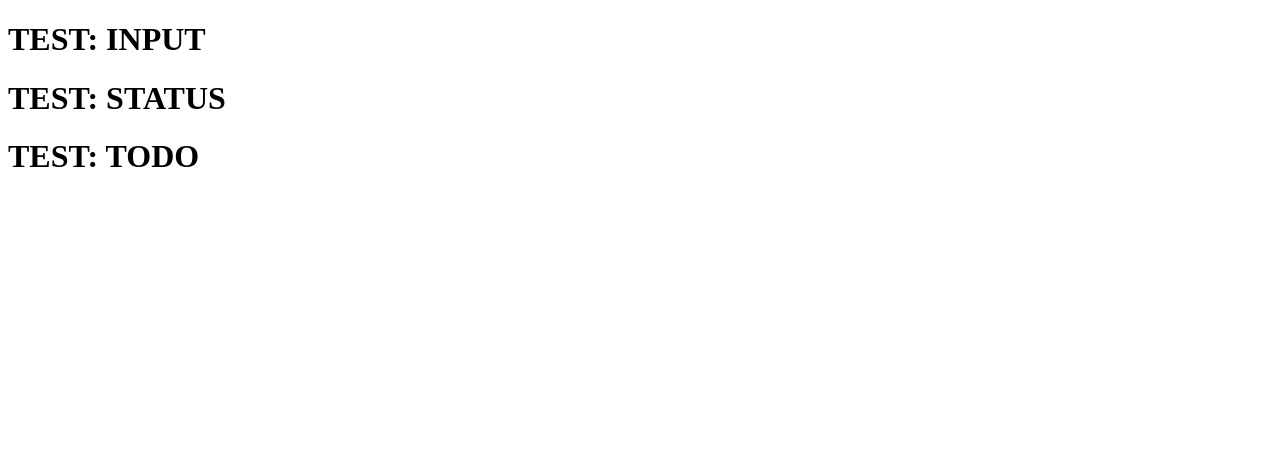
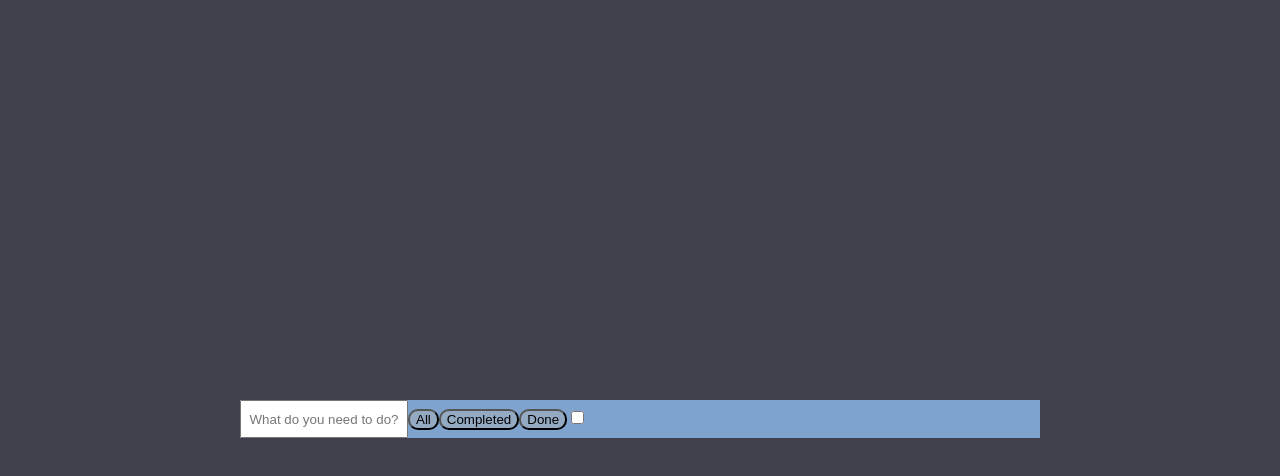
Before and after one commit to carljduff/todo-app, a React (Create React App) app: page / in a window 1280 px wide. Shown: the top 476 px of the page. Built offline with nearby package versions, Linux system fonts and the light colour scheme.

Commit message:
created input component

```diff
--- a/src/App.css
+++ b/src/App.css
@@ -0,0 +1,20 @@
+body {
+    background-color: #403F4C;
+}
+
+.app {
+    margin: auto;
+    margin-top: 400px;
+    background-color: #7EA3CC;
+    max-width: 800px;
+    max-height: 800px;
+}
+.status-button {
+    border-radius: 10px;
+    width: auto;
+    height: auto;
+    cursor: pointer;
+    background-color: #94A9C2;
+    color: black;
+
+}
--- a/src/App.js
+++ b/src/App.js
@@ -1,23 +1,24 @@
 import React, { useState } from 'react'
 import Input from "./components/Input";
-import Statusbtn from './components/Statusbtn';
+import StatusButton from './components/StatusButton';
 import Todo from './components/Todo';
 import './App.css';
 
 
+function App() {
+
+  const [todos, setTodos] = useState([]);
 
 
 
 
-
-
-
-function App() {
   return (
     <div className="app">
 
      <Input />
-     <Statusbtn />
+     <StatusButton label={'All'}  />
+     <StatusButton label={'Completed'} />
+     <StatusButton label={'Done'}/>
      <Todo />
 
 
--- a/src/components/Input.js
+++ b/src/components/Input.js
@@ -1,7 +1,11 @@
+import './css/input.css'
 export default function Input() {
     return(
         <>
-        <h1>TEST: INPUT</h1>
+
+        <input className='input' placeholder="What do you need to do?" />
+
+
         </>
     )
 }
--- /dev/null
+++ b/src/components/StatusButton.js
@@ -0,0 +1,12 @@
+export default function StatusButton(props) {
+    return(
+        <>
+
+
+
+        <button className="status-button">{props.label}</button>
+
+
+        </>
+    )
+}
--- a/src/components/Statusbtn.js
+++ /dev/null
@@ -1,7 +0,0 @@
-export default function Statusbtn() {
-    return(
-        <>
-        <h1>TEST: STATUS</h1>
-        </>
-    )
-}
--- a/src/components/Todo.js
+++ b/src/components/Todo.js
@@ -1,7 +1,8 @@
 export default function Todo() {
     return(
         <>
-        <h1>TEST: TODO</h1>
+
+       <input type='checkbox' />
         </>
     )
 }
--- /dev/null
+++ b/src/components/css/input.css
@@ -0,0 +1,5 @@
+.input {
+    width: 10rem;
+    height: 2rem;
+    text-align: center;
+}
```
Also changed, not shown: src/pseudocode.md (added, +8 -0 lines).
